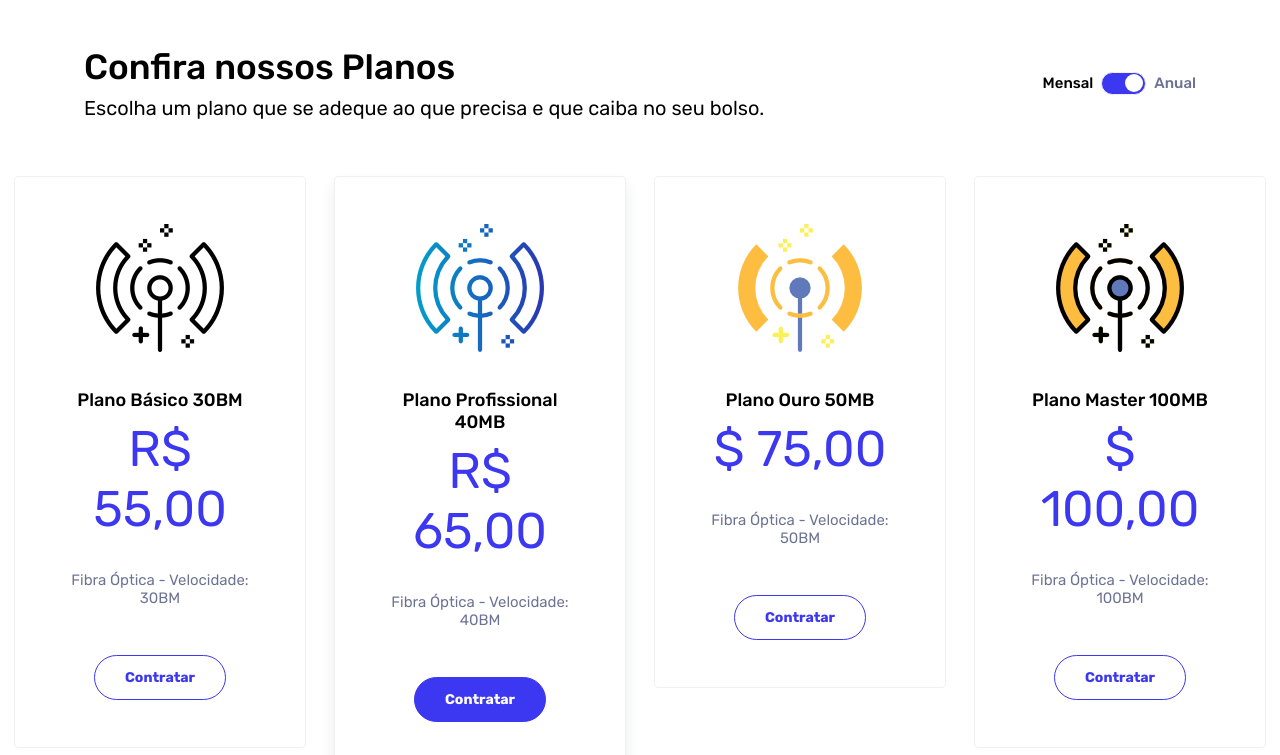
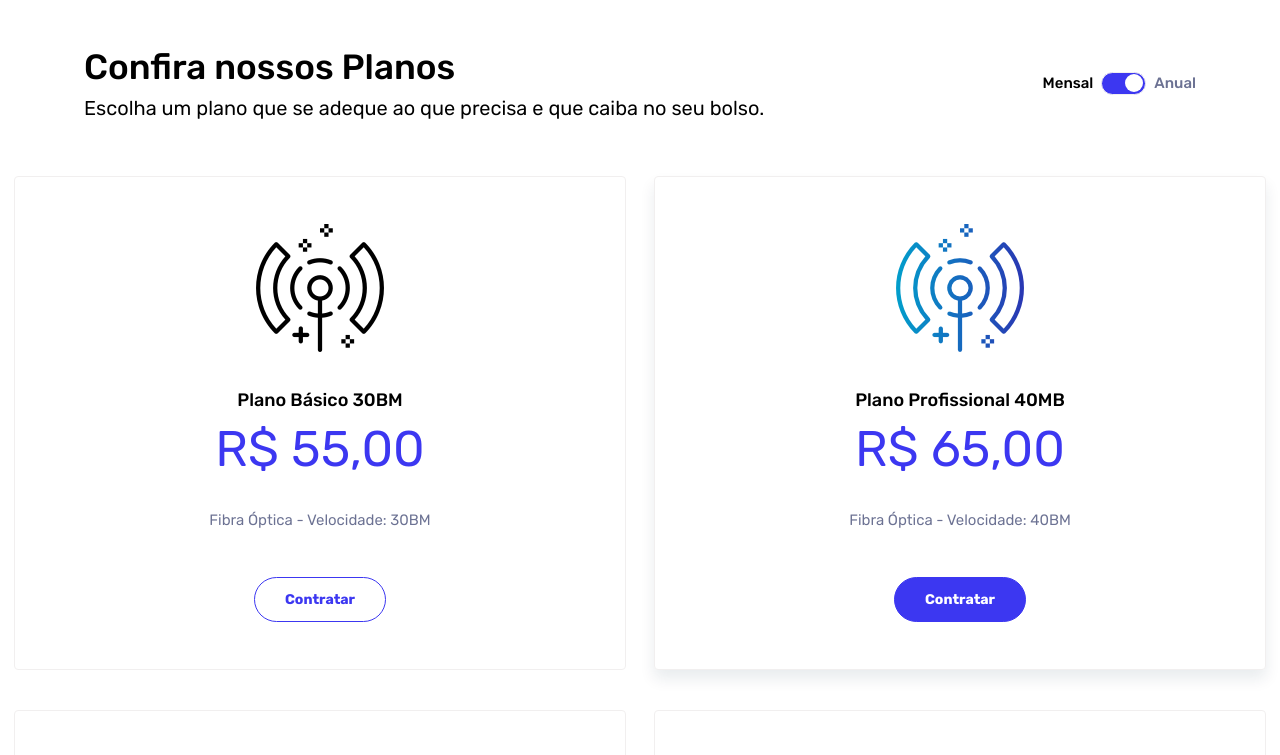
Before and after one commit to Aelysson15/heroiverso, a website: page index.html in a window 1280 px wide. Shown: the part 980-1735 px from the top of the page. Drawn offline with Linux system fonts and the light colour scheme.

Commit message:
novos ajustes

```diff
--- a/index.html
+++ b/index.html
@@ -97,7 +97,7 @@
 						</div>
 					</div>
 					<div class="row"  data-aos="fade-up" data-aos-offset="-300">
-						<div class="col-sm-3">
+						<div class="col-sm-3 col-md-6">
 							<div class="pricing-box">
 								<img src="images/antenna3.png" alt="starter">
 								<h6 class="font-weight-medium title-text">Plano Básico 30BM</h6>
@@ -108,7 +108,7 @@
 								<a href="#" class="btn btn-outline-primary" onclick="window.open( 'https://api.whatsapp.com/send?phone=5583981170988&text=Olá,%20quero%20contratar%20um%20plano%20de%20internet', '_blank')">Contratar</a>
 							</div>
 						</div>
-						<div class="col-sm-3">
+						<div class="col-sm-3 col-md-6">
 							<div class="pricing-box selected">
 								<img src="images/antenna2.png" alt="starter">
 								<h6 class="font-weight-medium title-text">Plano Profissional 40MB</h6>
@@ -119,7 +119,7 @@
 								<a href="#" class="btn btn-primary" onclick="window.open( 'https://api.whatsapp.com/send?phone=5583981170988&text=Olá,%20quero%20contratar%20um%20plano%20de%20internet', '_blank')">Contratar</a>
 							</div>
 						</div>
-						<div class="col-sm-3">
+						<div class="col-sm-3 col-md-6">
 							<div class="pricing-box">
 								<img src="images/antenna1.png" alt="starter">
 								<h6 class="font-weight-medium title-text">Plano Ouro 50MB</h6>
@@ -130,7 +130,7 @@
 								<a href="#" class="btn btn-outline-primary" onclick="window.open( 'https://api.whatsapp.com/send?phone=5583981170988&text=Olá,%20quero%20contratar%20um%20plano%20de%20internet', '_blank')">Contratar</a>
 							</div>
 						</div>
-						<div class="col-sm-3">
+						<div class="col-sm-3 col-md-6">
 							<div class="pricing-box">
 								<img src="images/antenna4.png" alt="starter">
 								<h6 class="font-weight-medium title-text">Plano Master 100MB</h6>
@@ -204,7 +204,7 @@
 					</div>
 				</div>
 			</section>
-			<section class="clients pt-5 mt-5"  data-aos="fade-up" data-aos-offset="-400">
+			<!-- <section class="clients pt-5 mt-5"  data-aos="fade-up" data-aos-offset="-400">
 				<div class="container">
 					<div class="row">
 						<div class="col-sm-12">
@@ -218,7 +218,7 @@
 						</div>
 					</div>
 				</div>
-			</section>
+			</section> -->
 			<section class="testimonial" id="testimonial">
 				<div class="container">
 					<div class="row  mt-md-0 mt-lg-4">
@@ -366,7 +366,7 @@
 						</div>
 						<div>
 							<div class="d-flex">
-								<a href="#" class="text-small text-white mx-2 footer-link">Suporte </a>
+								<a href="#" onclick="window.open( 'https://api.whatsapp.com/send?phone=5583981170988&text=Olá,%20quero%20contratar%20um%20plano%20de%20internet', '_blank')" class="text-small text-white mx-2 footer-link">Suporte </a>
 							</div>
 						</div>
 					</div>
--- a/scss/_pricing.scss
+++ b/scss/_pricing.scss
@@ -2,7 +2,7 @@
 	border-radius: 4px;
 	border: solid 1px $border-color;
 	background-color: $white;
-	padding: 47px;
+	padding: 17px;
 	text-align: center;
 	margin-top: 40px;
 	-webkit-transition: all 1s;
```
